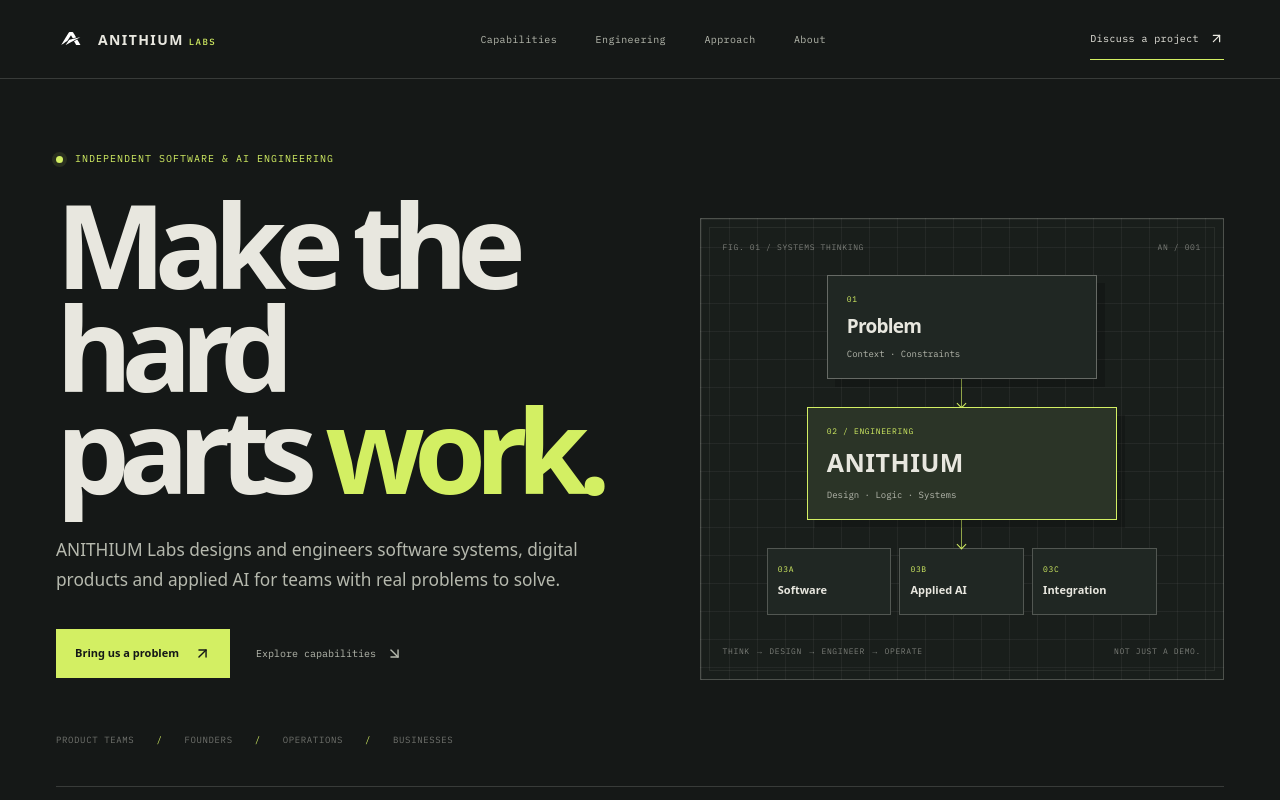
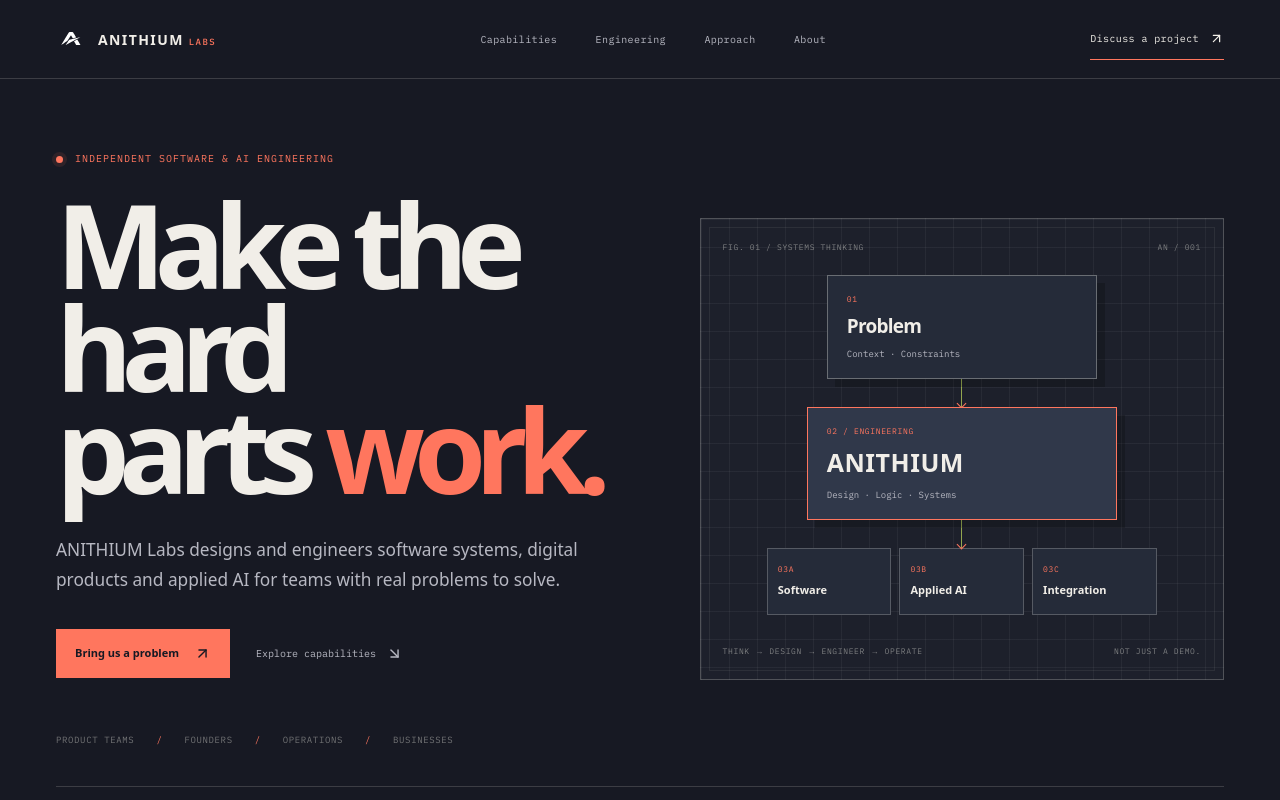
Before and after one commit to anithium/anithium.in, a Next.js app in the folder frontend/: page / in a window 1280 px wide. Shown: the top 800 px of the page. Built offline with nearby package versions, Linux system fonts and the light colour scheme.

Commit message:
Introduce distinctive ink, porcelain, coral and lilac palette

```diff
--- a/frontend/src/app/globals.css
+++ b/frontend/src/app/globals.css
@@ -2,15 +2,15 @@
 
 :root {
   color-scheme: dark;
-  --carbon: #151817;
-  --carbon-raised: #202522;
-  --carbon-soft: #2b312d;
-  --chalk: #e8e7df;
-  --chalk-muted: #b6b9ae;
-  --signal: #d3ef63;
-  --signal-dark: #a9c83c;
-  --blush: #e9e8e0;
-  --line: rgba(232,231,223,.17);
+  --carbon: #171923;
+  --carbon-raised: #222633;
+  --carbon-soft: #2D3443;
+  --chalk: #F1EEE8;
+  --chalk-muted: #B7B8C2;
+  --signal: #FF765E;
+  --signal-dark: #C84D3A;
+  --blush: #E2DDF0;
+  --line: rgba(241,238,232,.17);
   --font-body: var(--font-space-grotesk), Arial, sans-serif;
 }
 * { box-sizing: border-box; }
@@ -49,13 +49,13 @@ a:focus-visible,button:focus-visible,summary:focus-visible { outline: 2px solid
 .hero-copy { position:relative; z-index:2; }
 .eyebrow,.section-kicker { margin:0 0 26px; color:var(--signal); font-size:10px; letter-spacing:.1em; line-height:1.6; }
 .eyebrow { display:flex; align-items:center; gap:12px; }
-.status-dot { width:7px; height:7px; border-radius:50%; background:var(--signal); box-shadow:0 0 0 4px rgba(211,239,99,.1); }
+.status-dot { width:7px; height:7px; border-radius:50%; background:var(--signal); box-shadow:0 0 0 4px rgba(255,118,94,.1); }
 .hero-copy h1 { max-width:800px; margin:0; font-size:clamp(4.4rem,9.1vw,9rem); font-weight:600; letter-spacing:-.095em; line-height:.88; }
 .hero-copy h1 em { color:var(--signal); font-style:normal; }
 .hero-lede { max-width:540px; margin:34px 0 0; color:var(--chalk-muted); font-size:clamp(15px,1.35vw,18px); line-height:1.75; }
 .hero-actions { display:flex; align-items:center; flex-wrap:wrap; gap:26px; margin-top:34px; }
 .button-primary,.button-dark { display:inline-flex; align-items:center; gap:15px; padding:16px 19px; background:var(--signal); color:var(--carbon); font-size:11px; font-weight:700; transition:gap .25s,background .25s; }
-.button-primary:hover { gap:22px; background:#e2f78a; }
+.button-primary:hover { gap:22px; background:#FF9A86; }
 .button-text { display:inline-flex; align-items:center; gap:10px; color:var(--chalk-muted); font-family:var(--font-ibm-plex-mono),monospace; font-size:10px; transition:color .2s,gap .2s; }
 .button-text:hover { color:var(--signal); gap:15px; }
 .hero-audience { display:flex; flex-wrap:wrap; gap:12px 22px; margin-top:55px; color:rgba(232,231,223,.43); font-size:9px; letter-spacing:.07em; }
@@ -63,56 +63,56 @@ a:focus-visible,button:focus-visible,summary:focus-visible { outline: 2px solid
 .hero-index { position:absolute; right:0; bottom:24px; left:0; display:flex; justify-content:space-between; padding-top:14px; border-top:1px solid var(--line); color:rgba(232,231,223,.42); font-size:9px; letter-spacing:.06em; }
 
 /* Technical illustration — diagram, not decoration */
-.system-visual { position:relative; align-self:center; min-height:430px; padding:22px; border:1px solid rgba(232,231,223,.25); background-color:#191e1b; background-image:linear-gradient(rgba(232,231,223,.055) 1px,transparent 1px),linear-gradient(90deg,rgba(232,231,223,.055) 1px,transparent 1px); background-size:28px 28px; }
+.system-visual { position:relative; align-self:center; min-height:430px; padding:22px; border:1px solid rgba(232,231,223,.25); background-color:#1D202B; background-image:linear-gradient(rgba(232,231,223,.055) 1px,transparent 1px),linear-gradient(90deg,rgba(232,231,223,.055) 1px,transparent 1px); background-size:28px 28px; }
 .system-visual::before { content:""; position:absolute; inset:8px; border:1px solid rgba(232,231,223,.07); pointer-events:none; }
 .system-visual-top,.system-visual-bottom { position:relative; z-index:2; display:flex; justify-content:space-between; color:rgba(232,231,223,.47); font-size:8px; letter-spacing:.08em; }
 .system-map { position:relative; display:flex; min-height:325px; flex-direction:column; align-items:center; justify-content:center; gap:0; padding:22px 0; }
-.system-node { position:relative; z-index:2; display:flex; width:min(270px,85%); flex-direction:column; gap:7px; padding:17px 19px; border:1px solid rgba(232,231,223,.35); background:#202723; box-shadow:8px 8px 0 rgba(0,0,0,.2); transition:transform .3s,border-color .3s; }
+.system-node { position:relative; z-index:2; display:flex; width:min(270px,85%); flex-direction:column; gap:7px; padding:17px 19px; border:1px solid rgba(232,231,223,.35); background:#252B39; box-shadow:8px 8px 0 rgba(0,0,0,.2); transition:transform .3s,border-color .3s; }
 .system-node:hover { transform:translate(-3px,-3px); border-color:var(--signal); }
 .system-node>span,.system-output span { color:var(--signal); font-family:var(--font-ibm-plex-mono),monospace; font-size:8px; letter-spacing:.08em; }
 .system-node strong { font-size:19px; font-weight:600; letter-spacing:-.04em; }
 .system-node small { color:var(--chalk-muted); font-family:var(--font-ibm-plex-mono),monospace; font-size:9px; }
-.node-core { width:min(310px,92%); border-color:var(--signal); background:#2b3427; }
+.node-core { width:min(310px,92%); border-color:var(--signal); background:#30384A; }
 .node-core strong { font-size:25px; letter-spacing:.02em; }
 .system-connector { position:relative; width:1px; height:28px; background:rgba(211,239,99,.65); }
 .system-connector i { position:absolute; bottom:0; left:-3px; width:7px; height:7px; border-right:1px solid var(--signal); border-bottom:1px solid var(--signal); transform:rotate(45deg); }
 .system-output { display:grid; width:min(100%,390px); grid-template-columns:repeat(3,1fr); gap:8px; }
-.system-output>div { display:flex; min-height:67px; flex-direction:column; justify-content:center; gap:7px; padding:10px; border:1px solid rgba(232,231,223,.25); background:#202723; }
+.system-output>div { display:flex; min-height:67px; flex-direction:column; justify-content:center; gap:7px; padding:10px; border:1px solid rgba(232,231,223,.25); background:#252B39; }
 .system-output strong { font-size:11px; font-weight:550; }
 .system-visual-bottom { margin-top:8px; }
 
 /* Capabilities */
 .capabilities-section { padding:clamp(88px,10vw,138px) 0; background:var(--chalk); color:var(--carbon); }
 .section-intro { display:grid; grid-template-columns:minmax(0,1.15fr) minmax(260px,.7fr); align-items:end; gap:60px; margin-bottom:66px; }
-.section-intro .section-kicker { color:#718a2d; }
+.section-intro .section-kicker { color:#A94E40; }
 .section-intro h2,.market-heading h2,.process-heading h2 { margin:0; font-size:clamp(3rem,6.2vw,6.5rem); font-weight:600; letter-spacing:-.085em; line-height:.98; }
-.section-intro h2 em,.market-heading h2 em,.process-heading h2 em { color:#718a2d; font-style:normal; }
-.section-intro>p { max-width:440px; margin:0 0 6px; color:#555b52; font-size:14px; line-height:1.85; }
+.section-intro h2 em,.market-heading h2 em,.process-heading h2 em { color:#A94E40; font-style:normal; }
+.section-intro>p { max-width:440px; margin:0 0 6px; color:#555766; font-size:14px; line-height:1.85; }
 .capability-list { border-top:1px solid rgba(21,24,23,.25); }
 .capability-row { display:grid; grid-template-columns:190px minmax(260px,1fr) minmax(250px,.85fr) 28px; align-items:center; gap:25px; padding:31px 0; border-bottom:1px solid rgba(21,24,23,.22); transition:padding .25s,background .25s; }
 .capability-row:hover { padding-right:12px; padding-left:12px; background:rgba(21,24,23,.035); }
-.capability-code { color:#68705d; font-size:9px; line-height:1.6; }
+.capability-code { color:#777887; font-size:9px; line-height:1.6; }
 .capability-title { display:flex; align-items:center; gap:16px; }
-.capability-title svg { flex-shrink:0; color:#70872e; }
+.capability-title svg { flex-shrink:0; color:#C65C49; }
 .capability-title h3 { margin:0; font-size:clamp(17px,2vw,23px); font-weight:600; letter-spacing:-.045em; }
-.capability-row>p { max-width:440px; margin:0; color:#555b52; font-size:12px; line-height:1.8; }
+.capability-row>p { max-width:440px; margin:0; color:#555766; font-size:12px; line-height:1.8; }
 .capability-row>a { display:grid; width:28px; height:28px; place-items:center; border:1px solid rgba(21,24,23,.25); transition:background .2s,color .2s; }
 .capability-row>a:hover { background:var(--carbon); color:var(--signal); }
 
 /* Market point of view */
-.market-section { padding:clamp(85px,10vw,132px) 0; background:var(--signal); color:var(--carbon); }
+.market-section { padding:clamp(85px,10vw,132px) 0; background:var(--blush); color:var(--carbon); }
 .market-layout { display:grid; grid-template-columns:minmax(0,1.15fr) minmax(280px,.65fr); gap:7vw; align-items:center; }
-.market-heading .section-kicker { color:#47551d; }
+.market-heading .section-kicker { color:#655A82; }
 .market-heading h2 { font-size:clamp(2.7rem,5.3vw,5.6rem); }
-.market-heading h2 em { color:#485b1a; }
-.market-heading>p:last-child { max-width:630px; margin:27px 0 0; color:#374022; font-size:14px; line-height:1.85; }
+.market-heading h2 em { color:#655A82; }
+.market-heading>p:last-child { max-width:630px; margin:27px 0 0; color:#4E4A5C; font-size:14px; line-height:1.85; }
 .market-evidence { padding:25px 0 0; border-top:1px solid rgba(21,24,23,.38); }
-.evidence-source { color:#46521e; font-size:8px; letter-spacing:.08em; }
+.evidence-source { color:#655A82; font-size:8px; letter-spacing:.08em; }
 .evidence-stats { display:grid; grid-template-columns:1fr 1fr; gap:20px; margin-top:27px; }
 .evidence-stats>div { display:flex; flex-direction:column; gap:8px; }
 .evidence-stats strong { font-size:clamp(3rem,5vw,4.8rem); font-weight:600; letter-spacing:-.09em; line-height:1; }
-.evidence-stats span { max-width:150px; color:#374022; font-size:11px; line-height:1.55; }
-.evidence-note { margin:25px 0 15px; padding-top:18px; border-top:1px solid rgba(21,24,23,.25); color:#374022; font-size:12px; line-height:1.75; }
+.evidence-stats span { max-width:150px; color:#4E4A5C; font-size:11px; line-height:1.55; }
+.evidence-note { margin:25px 0 15px; padding-top:18px; border-top:1px solid rgba(21,24,23,.25); color:#4E4A5C; font-size:12px; line-height:1.75; }
 .market-evidence>a { display:inline-flex; align-items:center; gap:8px; font-family:var(--font-ibm-plex-mono),monospace; font-size:9px; border-bottom:1px solid rgba(21,24,23,.55); padding-bottom:5px; }
 
 /* Engineering principles */
@@ -138,7 +138,7 @@ a:focus-visible,button:focus-visible,summary:focus-visible { outline: 2px solid
 .process-heading h2 em { color:var(--signal); }
 .process-heading>p:not(.section-kicker) { max-width:410px; margin:25px 0 28px; color:var(--chalk-muted); font-size:13px; line-height:1.85; }
 .button-dark { background:var(--signal); }
-.button-dark:hover { gap:22px; background:#e2f78a; }
+.button-dark:hover { gap:22px; background:#FF9A86; }
 .process-steps { border-top:1px solid var(--line); }
 .process-step { display:grid; grid-template-columns:45px minmax(0,1fr); gap:20px; padding:23px 0; border-bottom:1px solid var(--line); }
 .process-step>span { color:var(--signal); font-family:var(--font-ibm-plex-mono),monospace; font-size:10px; }
@@ -148,12 +148,12 @@ a:focus-visible,button:focus-visible,summary:focus-visible { outline: 2px solid
 /* About */
 .about-section { padding:clamp(90px,11vw,145px) 0; background:var(--chalk); color:var(--carbon); }
 .about-layout { display:grid; grid-template-columns:230px minmax(0,1fr); gap:8vw; }
-.about-layout .section-kicker { color:#718a2d; }
+.about-layout .section-kicker { color:#A94E40; }
 .about-mark { display:grid; width:130px; height:130px; margin-top:50px; place-items:center; border:1px solid rgba(21,24,23,.25); transform:rotate(45deg); }
 .about-mark img { width:66px; height:66px; filter:brightness(0) saturate(100%) invert(7%) sepia(9%) saturate(540%) hue-rotate(91deg) brightness(93%) contrast(91%); transform:rotate(-45deg); }
 .about-copy h2 { max-width:900px; margin:0; font-size:clamp(2.7rem,5.6vw,5.8rem); font-weight:600; letter-spacing:-.08em; line-height:1.02; }
-.about-copy h2 em { color:#718a2d; font-style:normal; }
-.about-copy p { max-width:730px; margin:27px 0 0; color:#555b52; font-size:14px; line-height:1.9; }
+.about-copy h2 em { color:#A94E40; font-style:normal; }
+.about-copy p { max-width:730px; margin:27px 0 0; color:#555766; font-size:14px; line-height:1.9; }
 
 /* Contact */
 .contact-section { padding:clamp(90px,12vw,155px) 0; background:var(--carbon); }
```
